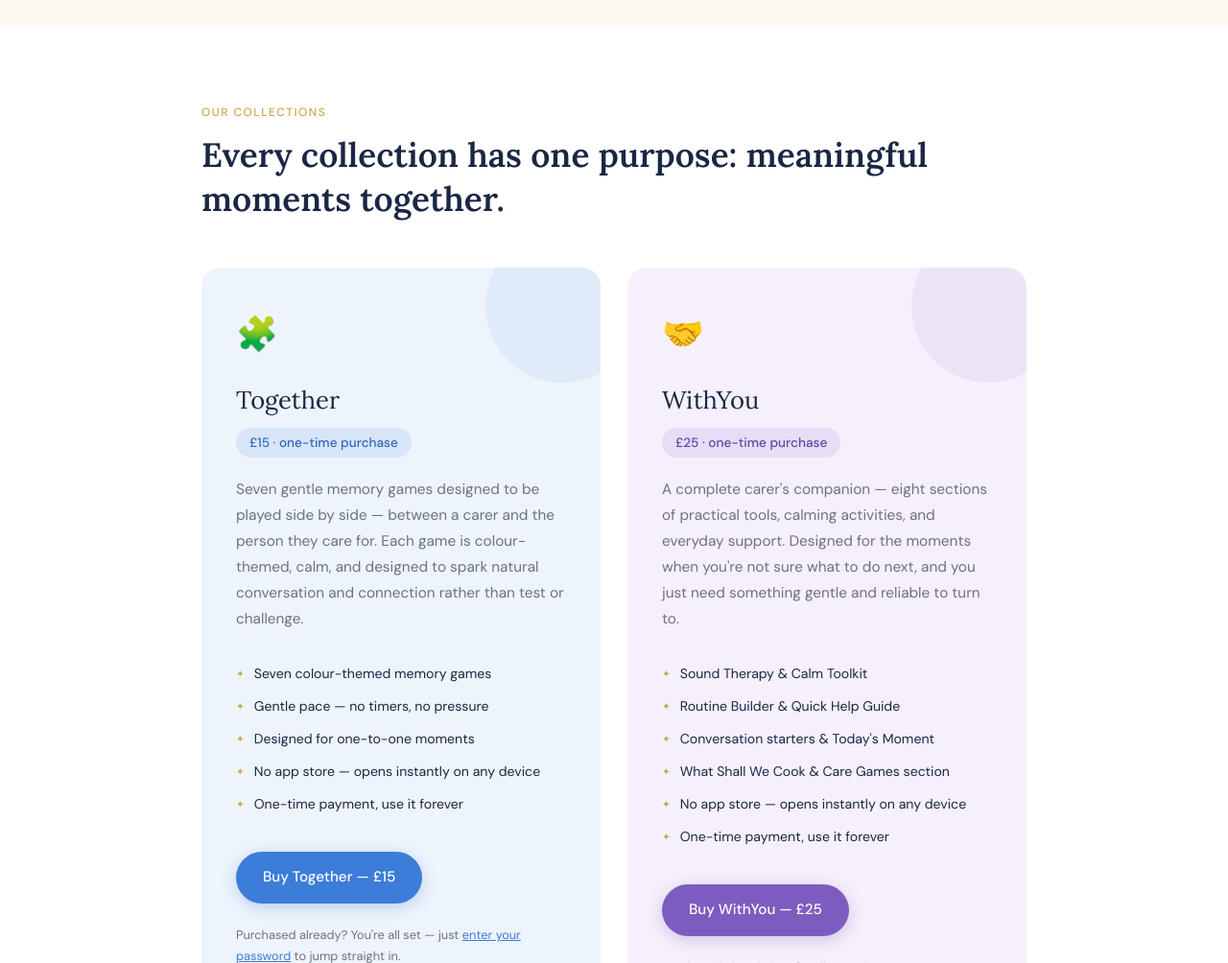
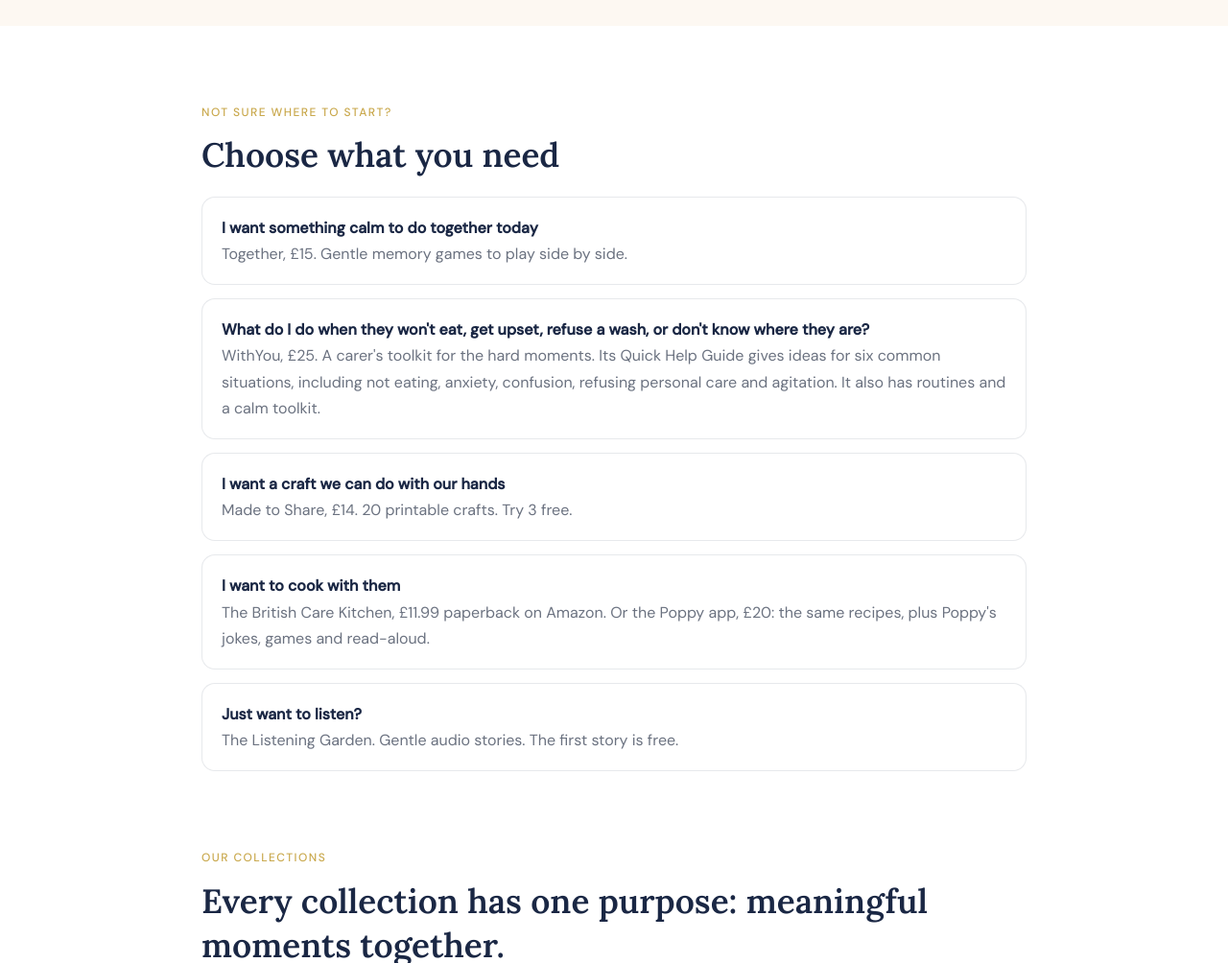
Before and after one commit to violetta-design/caregamescouk, a plain HTML site: page index.html in a window 1280 px wide. Shown: the part 740-1744 px from the top of the page at 96% size. Drawn offline with Linux system fonts and the light colour scheme.

Commit message:
Add app recommendations section to index.html
Added a new section for app recommendations with descriptions and links.

```diff
--- a/index.html
+++ b/index.html
@@ -722,7 +722,41 @@
 
     <div class="scroll-hint">↓ &nbsp; discover our collections</div>
   </section>
+<!-- START HERE -->
+<section class="apps-section" id="start-here" style="padding-bottom:0">
+  <div class="section-inner">
+    <div class="section-label">Not sure where to start?</div>
+    <h2 class="section-title">Choose what you need</h2>
+    <div style="display:grid;gap:14px">
 
+      <a href="#together" style="display:block;background:var(--soft-white);border:1px solid var(--border);border-radius:14px;padding:18px 20px;text-decoration:none;color:var(--navy)">
+        <strong>I want something calm to do together today</strong><br>
+        <span style="color:var(--muted)">Together, £15. Gentle memory games to play side by side.</span>
+      </a>
+
+      <a href="#withyou" style="display:block;background:var(--soft-white);border:1px solid var(--border);border-radius:14px;padding:18px 20px;text-decoration:none;color:var(--navy)">
+        <strong>What do I do when they won't eat, get upset, refuse a wash, or don't know where they are?</strong><br>
+        <span style="color:var(--muted)">WithYou, £25. A carer's toolkit for the hard moments. Its Quick Help Guide gives ideas for six common situations, including not eating, anxiety, confusion, refusing personal care and agitation. It also has routines and a calm toolkit.</span>
+      </a>
+
+      <a href="#made-to-share" style="display:block;background:var(--soft-white);border:1px solid var(--border);border-radius:14px;padding:18px 20px;text-decoration:none;color:var(--navy)">
+        <strong>I want a craft we can do with our hands</strong><br>
+        <span style="color:var(--muted)">Made to Share, £14. 20 printable crafts. Try 3 free.</span>
+      </a>
+
+      <a href="#british-care-kitchen" style="display:block;background:var(--soft-white);border:1px solid var(--border);border-radius:14px;padding:18px 20px;text-decoration:none;color:var(--navy)">
+        <strong>I want to cook with them</strong><br>
+        <span style="color:var(--muted)">The British Care Kitchen, £11.99 paperback on Amazon. Or the Poppy app, £20: the same recipes, plus Poppy's jokes, games and read-aloud.</span>
+      </a>
+
+      <a href="#listening-garden" style="display:block;background:var(--soft-white);border:1px solid var(--border);border-radius:14px;padding:18px 20px;text-decoration:none;color:var(--navy)">
+        <strong>Just want to listen?</strong><br>
+        <span style="color:var(--muted)">The Listening Garden. Gentle audio stories. The first story is free.</span>
+      </a>
+
+    </div>
+  </div>
+</section>
   <!-- APPS -->
   <section class="apps-section" id="apps">
     <div class="section-inner">
```
